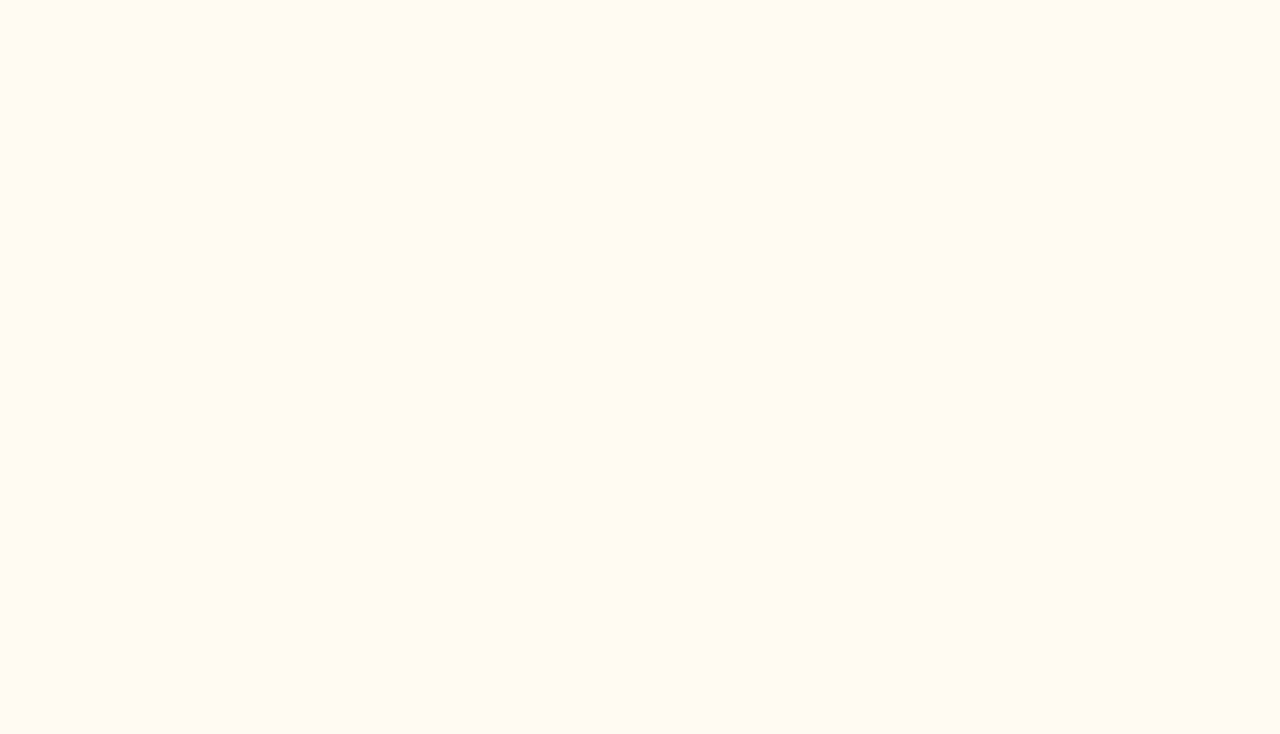
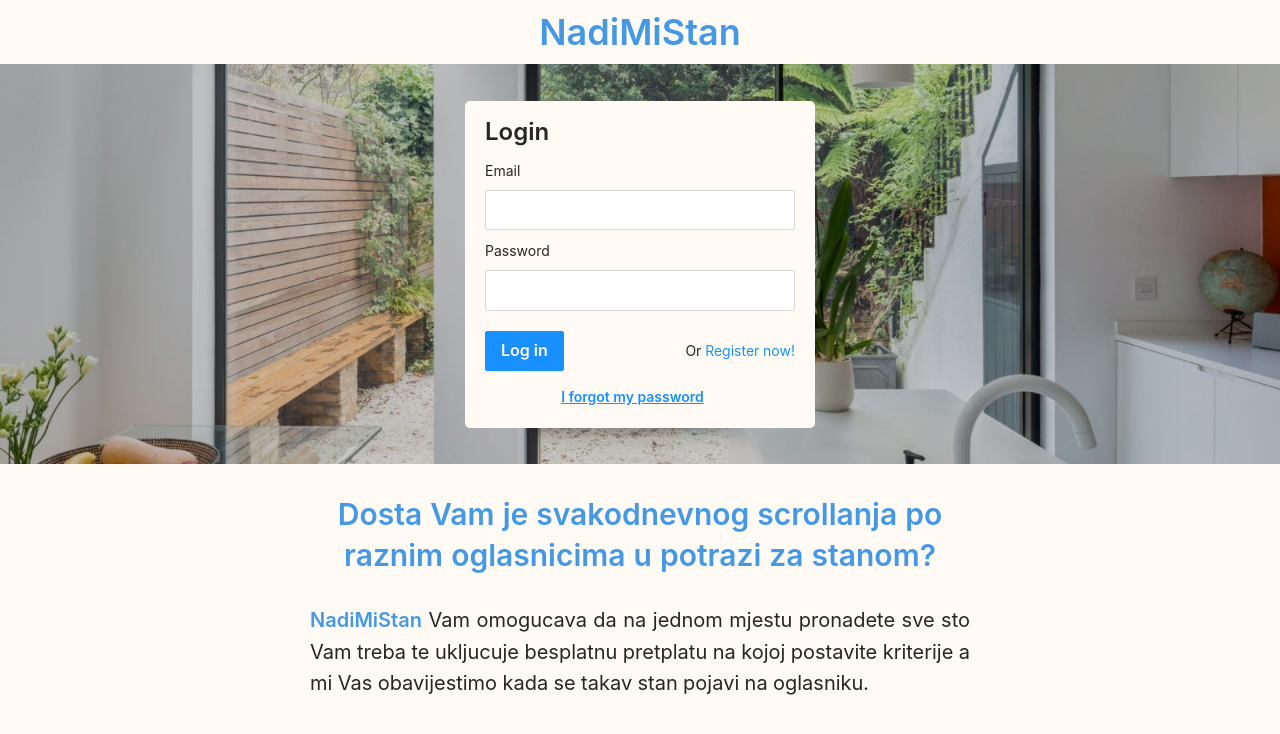
Before and after one commit to ggolubic/nadimistan, a React (Create React App) app in the folder frontend/: page / in a window 1280 px wide. Shown: the top 734 px of the page. Built offline with nearby package versions, Linux system fonts and the light colour scheme.

Commit message:
change initial screen, add basic desktop ui

```diff
--- a/frontend/src/App.js
+++ b/frontend/src/App.js
@@ -3,10 +3,12 @@ import { BrowserRouter as Router, Route, Switch } from 'react-router-dom';
 // import 'antd/dist/antd.dark.css';
 import 'antd/dist/antd.css';
 import Auth from 'components/scenes/Auth';
+import Landing from 'components/scenes/Landing';
 
 const App = () => (
   <Router>
     <Switch>
+      <Route path="/" exact component={Landing} />
       <Route path="/login" render={props => <Auth {...props} />} />
     </Switch>
   </Router>
--- /dev/null
+++ b/frontend/src/components/common/Typography.js
@@ -0,0 +1,8 @@
+import React from 'react';
+import styled from 'styled-components';
+import AntdTitle from 'antd/lib/typography/Title';
+
+export const Title = styled(props => <AntdTitle {...props} />)`
+  ${({ primaryColor }) => primaryColor && 'color: #4498E6 !important'};
+  ${({ fontSize }) => fontSize && `font-size:${fontSize}px !important`};
+`;
--- a/frontend/src/components/scenes/Auth/scenes/Login/index.js
+++ b/frontend/src/components/scenes/Auth/scenes/Login/index.js
@@ -1,7 +1,6 @@
 import React from 'react';
 import Form from 'antd/lib/form';
 import Input from 'antd/lib/input';
-import Typography from 'antd/lib/typography';
 import Title from 'antd/lib/typography/Title';
 import Link from 'antd/lib/typography/Link';
 
@@ -19,9 +18,7 @@ const Login = () => {
 
   return (
     <Wrapper>
-      <Typography>
-        <Title>Login</Title>
-      </Typography>
+      <Title level={3}>Login</Title>
       <Form name="login-form" layout="vertical" onFinish={handleOnFinish} requiredMark={'optional'}>
         <Form.Item
           name="email"
@@ -43,7 +40,7 @@ const Login = () => {
               Log in
             </Button>
             <div>
-              Don't have an account? <Link href="/register">Register now!</Link>
+              Or <Link href="/register">Register now!</Link>
             </div>
           </Actions>
         </Form.Item>
--- a/frontend/src/components/scenes/Auth/scenes/Login/index.styled.js
+++ b/frontend/src/components/scenes/Auth/scenes/Login/index.styled.js
@@ -1,12 +1,22 @@
 import styled from 'styled-components';
 
 export const Wrapper = styled.div`
-  margin: 48px;
+  margin: 15px 20px;
   max-width: 400px;
+  & > h3 {
+    text-align: left;
+  }
+  & > form > div {
+    margin-bottom: 10px;
+  }
+  input {
+    font-weight: 600;
+  }
 `;
 
 export const Actions = styled.div`
   display: flex;
   justify-content: space-between;
   align-items: center;
+  margin-top: 10px;
 `;
--- /dev/null
+++ b/frontend/src/components/scenes/Landing/index.js
@@ -0,0 +1,38 @@
+import React from 'react';
+import Paragraph from 'antd/lib/typography/Paragraph';
+
+import { PageWrapper, NavBar, HeroWrapper, Hero, Overlay, Banner, Brief } from './index.styled';
+import { Title } from 'components/common/Typography';
+import Login from 'components/scenes/Auth/scenes/Login';
+
+const Landing = () => {
+  return (
+    <PageWrapper>
+      <NavBar>
+        <Title fontSize={36} primaryColor>
+          NadiMiStan
+        </Title>
+      </NavBar>
+      <HeroWrapper>
+        <Overlay />
+        <Hero>
+          <Banner>
+            <Login />
+          </Banner>
+        </Hero>
+      </HeroWrapper>
+      <Brief>
+        <Title level={2} primaryColor>
+          Dosta Vam je svakodnevnog scrollanja po raznim oglasnicima u potrazi za stanom?
+        </Title>
+        <Paragraph>
+          <span>NadiMiStan</span> Vam omogucava da na jednom mjestu pronadete sve sto Vam treba te
+          ukljucuje besplatnu pretplatu na kojoj postavite kriterije a mi Vas obavijestimo kada se
+          takav stan pojavi na oglasniku.
+        </Paragraph>
+      </Brief>
+    </PageWrapper>
+  );
+};
+
+export default Landing;
--- /dev/null
+++ b/frontend/src/components/scenes/Landing/index.styled.js
@@ -0,0 +1,74 @@
+import styled from 'styled-components';
+import heroImage from 'images/bg_v1.jpeg';
+
+export const PageWrapper = styled.div`
+  height: 100vh;
+  display: flex;
+  flex-direction: column;
+`;
+
+export const NavBar = styled.div`
+  height: auto;
+  width: 100%;
+  text-align: center;
+  & > h1 {
+    margin: 0;
+    padding: 10px 0;
+  }
+`;
+
+export const HeroWrapper = styled.div`
+  position: relative;
+  flex: 0 1 100%;
+  width: 100%;
+`;
+export const Overlay = styled.div`
+  position: absolute;
+  z-index: 3;
+  background-color: rgba(0, 0, 0, 0.2);
+  width: 100%;
+  height: 100%;
+`;
+
+export const Hero = styled.div`
+  display: flex;
+  height: 100%;
+  min-height: 400px;
+  z-index: 2;
+  background-image: url(${heroImage});
+  background-size: cover;
+  background-position: 92%;
+`;
+
+export const Banner = styled.div`
+  align-self: center;
+  justify-content: center;
+  text-align: center;
+  margin: 0 auto;
+  min-width: 350px;
+  background-color: #fffbf4;
+  border-radius: 5px;
+  z-index: 4;
+`;
+
+export const Brief = styled.div`
+  display: flex;
+  flex-direction: column;
+  text-align: center;
+  margin-top: 30px;
+  height: 100%;
+  width: 60%;
+  max-width: 660px;
+  margin: 30px auto;
+  & > h2 {
+    margin-bottom: 30px;
+  }
+  & > div {
+    font-size: 20px;
+    text-align: justify;
+  }
+  span {
+    color: #4498e6;
+    font-weight: 600;
+  }
+`;
--- a/frontend/src/index.css
+++ b/frontend/src/index.css
@@ -2,7 +2,7 @@ body {
   margin: 0;
   padding: 0;
   box-sizing: border-box;
-  background-color: #fffbf2 !important;
+  background-color: #fffbf4 !important;
   font-family: -apple-system, BlinkMacSystemFont, 'Segoe UI', 'Roboto', 'Oxygen', 'Ubuntu',
     'Cantarell', 'Fira Sans', 'Droid Sans', 'Helvetica Neue', sans-serif;
   -webkit-font-smoothing: antialiased;
```
